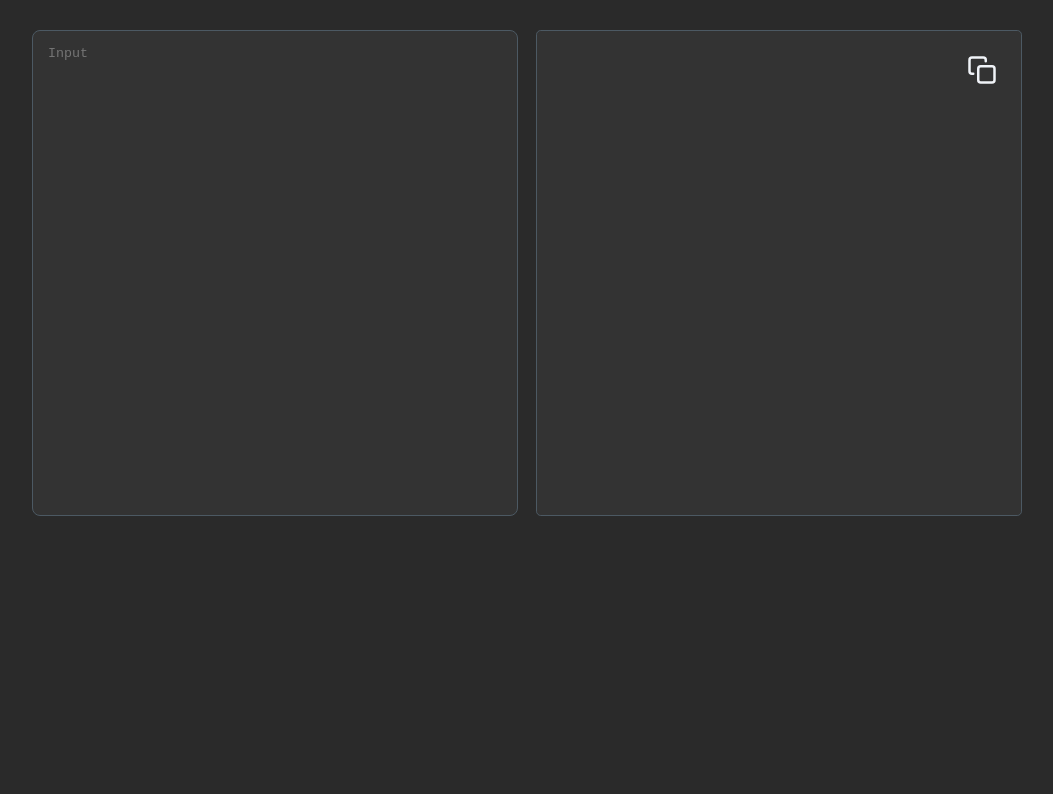
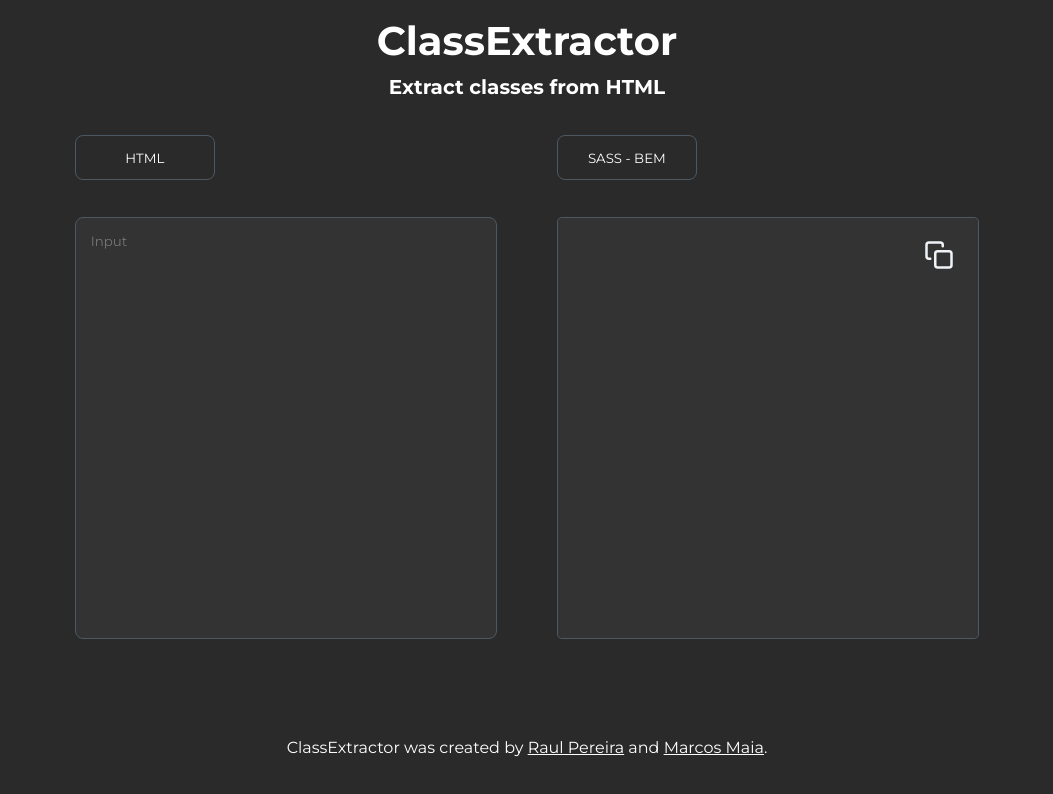
Before and after one commit to raulpesilva/class-extractor, a React (Create React App) app: page / in a window 1280 px wide. Shown: the top 794 px of the page, without its empty margins (113-1166 px from the left). Built offline with nearby package versions, Linux system fonts and the light colour scheme.

Commit message:
feature: header, footer. Fix: elementos com duas classes

```diff
--- a/public/index.html
+++ b/public/index.html
@@ -6,6 +6,7 @@
     <meta name="viewport" content="width=device-width, initial-scale=1" />
     <meta name="theme-color" content="#000000" />
     <meta name="description" content="This Website extract and format classes from HTML" />
+    <link href="https://fonts.googleapis.com/css2?family=Montserrat:wght@400;700;800&display=swap" rel="stylesheet">
     <link rel="apple-touch-icon" href="%PUBLIC_URL%/logo192.png" />
     <link rel="manifest" href="%PUBLIC_URL%/manifest.json" />
     <title>Class Extractor</title>
--- /dev/null
+++ b/src/components/footer/index.js
@@ -0,0 +1,19 @@
+import React from "react";
+import * as Styled from "./styles";
+
+const Footer = () => {
+  return (
+    <Styled.Container>
+      <Styled.Copyright>
+        ClassExtractor was created by{" "}
+        <Styled.Link href="https://www.linkedin.com/in/raulpesilva/">Raul Pereira</Styled.Link> and{" "}
+        <Styled.Link href="https://www.linkedin.com/in/marcos-henrique-57a162188/">
+          Marcos Maia
+        </Styled.Link>
+        .
+      </Styled.Copyright>
+    </Styled.Container>
+  );
+};
+
+export default Footer;
--- /dev/null
+++ b/src/components/footer/styles.js
@@ -0,0 +1,18 @@
+import styled from 'styled-components'
+
+export const Container = styled.footer`
+  width: 100%;
+  height: 150px;
+  display: flex;
+  justify-content: center;
+  align-items: center;
+`
+
+export const Copyright = styled.p`
+  color: #FFFFFF;
+`
+
+export const Link = styled.a`
+  text-decoration: underline;
+  color: #FFFFFF;
+`
--- /dev/null
+++ b/src/components/header/index.js
@@ -0,0 +1,13 @@
+import React from "react";
+import * as Styled from "./styles";
+
+const Header = () => {
+  return (
+    <Styled.Container>
+      <Styled.Logo>ClassExtractor</Styled.Logo>
+      <Styled.SubTitle>Extract classes from HTML</Styled.SubTitle>
+    </Styled.Container>
+  );
+};
+
+export default Header;
--- /dev/null
+++ b/src/components/header/styles.js
@@ -0,0 +1,22 @@
+import styled from 'styled-components'
+
+export const Container = styled.header`
+  width: 100%;
+  height: 150px;
+  display: flex;
+  justify-content: center;
+  align-items: center;
+  flex-direction: column;
+`
+
+export const Logo = styled.h1`
+  color: #FFFFFF;
+  font-size: 40px;
+  margin: 10px 0;
+`
+
+export const SubTitle = styled.h2`
+  color: #FFFFFF;
+  font-size: 20px;
+  margin: 0;
+`
--- a/src/components/shared/Button/index.js
+++ b/src/components/shared/Button/index.js
@@ -0,0 +1,8 @@
+import React from 'react'
+import * as Styled from './styles'
+
+const Button = ({children}) => {
+  return <Styled.Button>{children}</Styled.Button>
+}
+
+export default Button;
--- a/src/components/shared/Button/styles.js
+++ b/src/components/shared/Button/styles.js
@@ -0,0 +1,14 @@
+import styled from 'styled-components'
+
+export const Button = styled.button`
+  height: 45px;
+  border: 1px solid #4C5963;
+  color: #FFFFFF;
+  border-radius: 8px;
+  min-width: 140px;
+  background-color: transparent;
+  text-transform: uppercase;
+  cursor: pointer;
+  outline: none;
+  margin-right: 20px;
+`
--- a/src/components/shared/TextArea/styles.js
+++ b/src/components/shared/TextArea/styles.js
@@ -1,8 +1,8 @@
 import styled from 'styled-components'
 
 export const TextArea = styled.textarea`
-    width: max(38vw, 38vh);
-    height: max(38vw, 38vh);
+    width: max(33vw, 33vh);
+    height: max(33vw, 33vh);
     resize: none;
     border-radius: 8px;
     background-color: #393939A1;
@@ -13,7 +13,6 @@ export const TextArea = styled.textarea`
     box-sizing: border-box;
     transition: 250ms;
     &:focus{
-        /* border: 1px solid ; */
         background-color: #393939;
     }
 `
--- a/src/hook/useClasses/index.js
+++ b/src/hook/useSass/index.js
@@ -1,8 +1,17 @@
-const useClasses = () => {
+const useSass = () => {
   const extractClass = (string) => {
     const re = /(?<=class=" | class=')(.*?)(?=">|"(?!2001)|'>|'(?!2001))/gi;
     const extractedClasses = string.match(re);
-    return extractedClasses;
+
+    if (!extractedClasses) return;
+
+    const formatedExtractedClasses = extractedClasses.reduce((acc, className) => {
+      const splitedClasses = className.split(' ');
+
+      return [...acc, ...splitedClasses];
+    }, [])
+
+    return formatedExtractedClasses;
   };
 
   const generateBemSass = (classes) => {
@@ -77,4 +86,4 @@ const useClasses = () => {
   return { extractClass, generateBemSass, composeBemMainClass };
 };
 
-export default useClasses;
+export default useSass;
--- a/src/index.css
+++ b/src/index.css
@@ -1,8 +1,6 @@
 body {
   margin: 0;
-  font-family: -apple-system, BlinkMacSystemFont, 'Segoe UI', 'Roboto', 'Oxygen',
-    'Ubuntu', 'Cantarell', 'Fira Sans', 'Droid Sans', 'Helvetica Neue',
-    sans-serif;
+  font-family: 'Montserrat', sans-serif;
   -webkit-font-smoothing: antialiased;
   -moz-osx-font-smoothing: grayscale;
   background: #2A2A2A;
@@ -11,6 +9,10 @@ body {
 code {
   font-family: source-code-pro, Menlo, Monaco, Consolas, 'Courier New',
     monospace;
+}
+
+* {
+  font-family: 'Montserrat', sans-serif;
 }
 
 ::-webkit-scrollbar {
--- a/src/pages/bem/index.js
+++ b/src/pages/bem/index.js
@@ -1,14 +1,17 @@
 import React, { useRef, useState } from 'react';
 import TextArea from '../../components/shared/TextArea';
 import * as Styled from './styles';
-import useClasses from '../../hook/useClasses';
+import useSass from '../../hook/useSass';
 import { CopyToClipboard } from 'react-copy-to-clipboard';
+import Button from '../../components/shared/Button';
+import Footer from '../../components/footer';
+import Header from '../../components/header';
 
 const Bem = () => {
   const ref = useRef(null);
   const [output, setOutput] = useState('');
   const [copied, setCopied] = useState(false);
-  const { extractClass, generateBemSass, composeBemMainClass } = useClasses();
+  const { extractClass, generateBemSass, composeBemMainClass } = useSass();
 
   const handleChange = ({ target }) => {
     const extractedClasses = extractClass(target.value) ?? [];
@@ -27,11 +30,18 @@ const Bem = () => {
 
   return (
     <>
+    <Header></Header>
       <Styled.Container>
         <Styled.FieldWrapper>
+         <Styled.ButtonWrapper>
+          <Button>html</Button>
+         </Styled.ButtonWrapper>
           <TextArea placeholder="Input" onChange={handleChange}></TextArea>
         </Styled.FieldWrapper>
         <Styled.FieldWrapper>
+        <Styled.ButtonWrapper>
+          <Button>Sass - bem</Button>
+         </Styled.ButtonWrapper>
           <CopyToClipboard text={output} onCopy={handleCopy}>
             <Styled.CopyButton copied={copied ? true : undefined} />
           </CopyToClipboard>
@@ -39,6 +49,7 @@ const Bem = () => {
         </Styled.FieldWrapper>
         <div ref={ref} style={{ display: 'none' }}></div>
       </Styled.Container>
+      <Footer></Footer>
     </>
   );
 };
--- a/src/pages/bem/styles.js
+++ b/src/pages/bem/styles.js
@@ -22,14 +22,15 @@ export const Colorizer = styled(SyntaxHighlighter).attrs({
   style: dracula,
   customStyle: { marginTop: 0, backgroundColor: '#393939A1' },
 })`
-  width: max(38vw, 38vh);
-  height: max(38vw, 38vh);
+  width: max(33vw, 33vh);
+  height: max(33vw, 33vh);
   resize: none;
   border-radius: 8px;
   outline: none;
   border: 1px solid #4c5963;
   box-sizing: border-box;
   transition: 250ms;
+  position: relative;
 
   &:focus {
     background-color: #393939;
@@ -41,8 +42,9 @@ export const CopyButton = styled(FiCopy)`
   width: 30px;
   height: 30px;
   position: absolute;
-  top: 25px;
+  top: 105px;
   right: 25px;
+  z-index: 1;
   cursor: pointer;
 
   @keyframes copy {
@@ -64,3 +66,9 @@ export const CopyButton = styled(FiCopy)`
       animation: copy 400ms;
     `}
 `;
+
+export const ButtonWrapper = styled.div`
+  width: 100%;
+  margin-bottom: 37px;
+  display: flex;
+`
```
